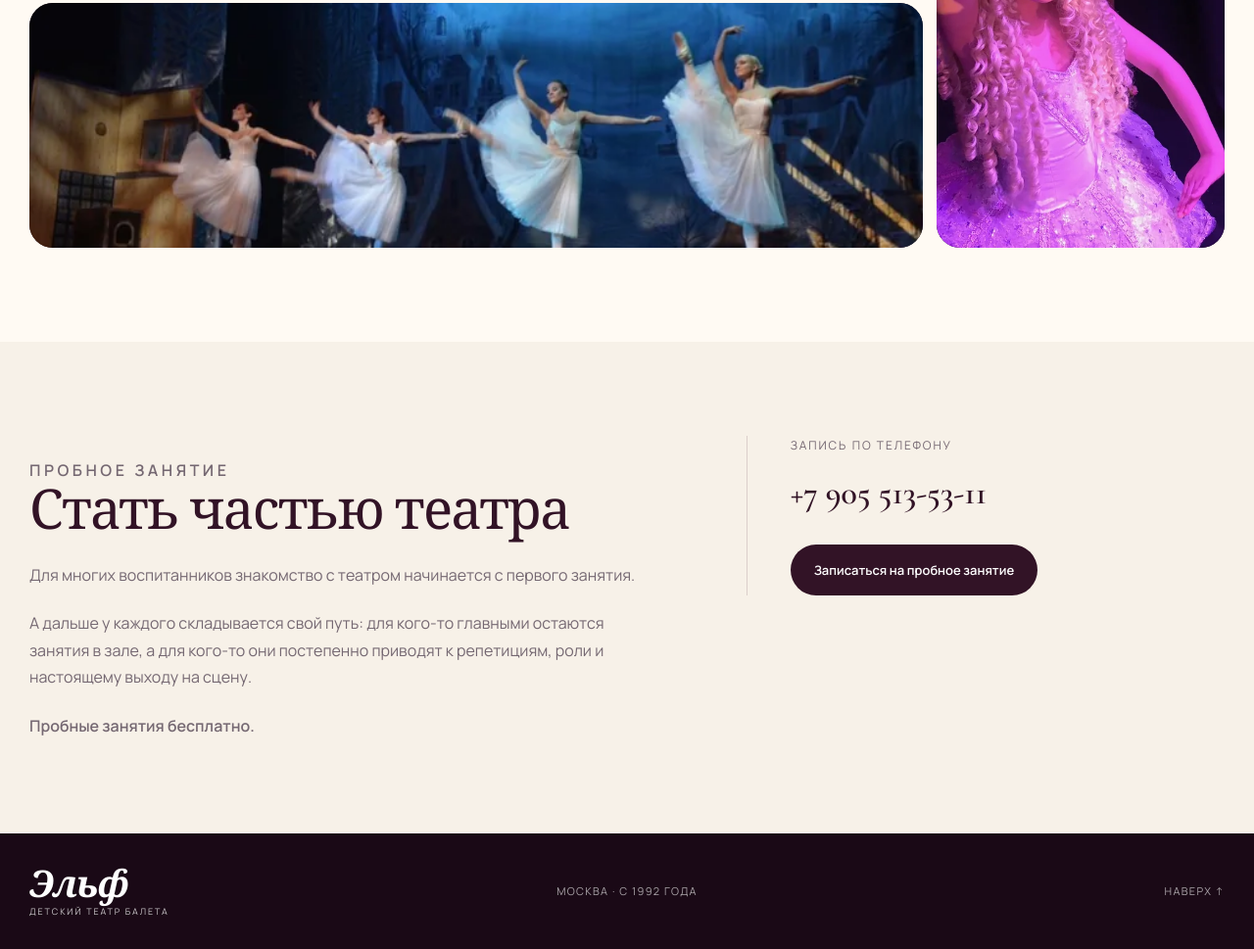
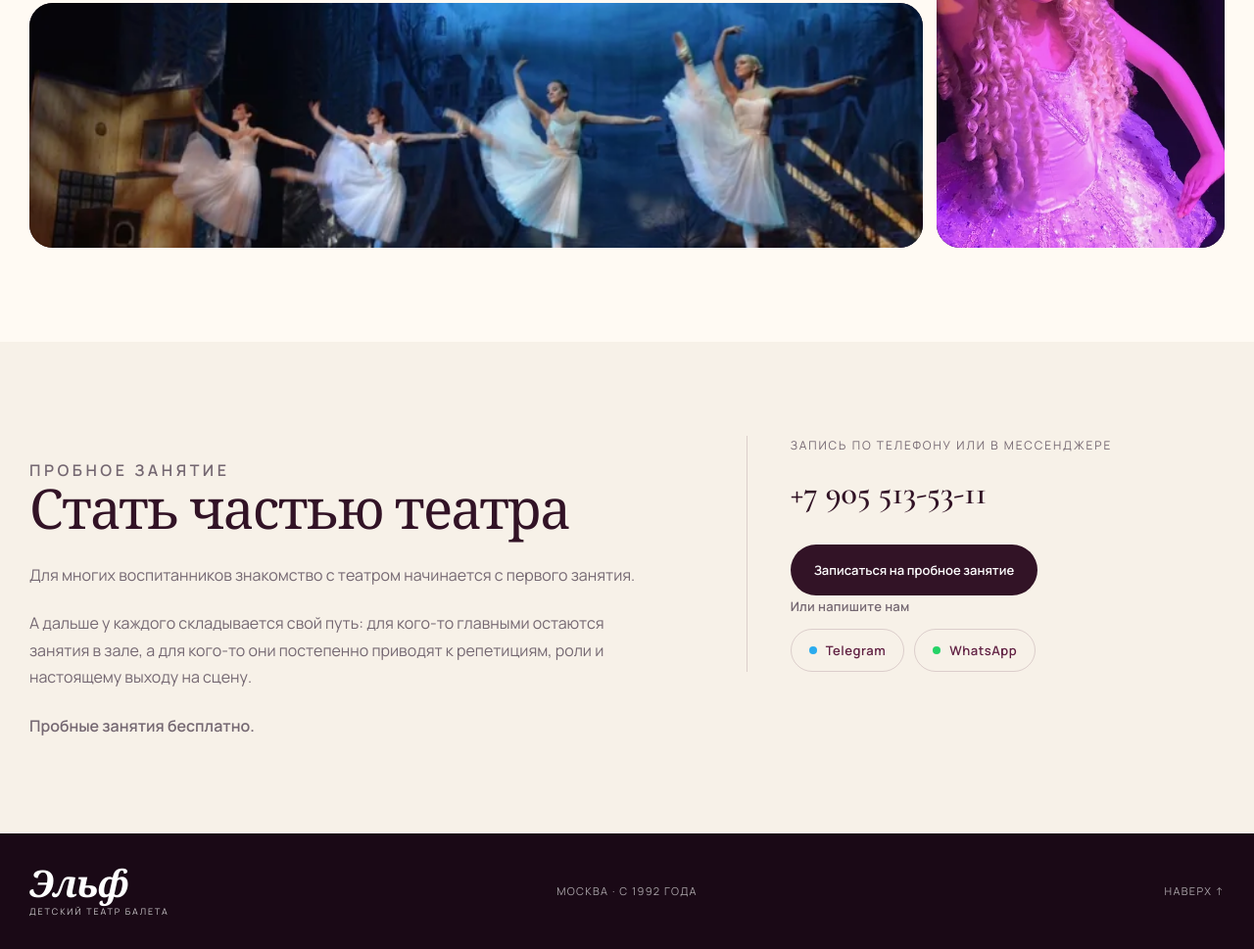
Before and after one commit to alexandershelepov-glitch/elf-ballet-theatre, a plain HTML site: page spektakli/index.html in a window 1280 px wide. Shown: the part 4661-5630 px from the top of the page at 98% size. Drawn offline with nearby package versions, Linux system fonts and the light colour scheme.

Commit message:
Add messenger buttons to performance pages

```diff
--- a/spektakli/index.html
+++ b/spektakli/index.html
@@ -250,9 +250,14 @@
           <p><strong>Пробные занятия бесплатно.</strong></p>
         </div>
         <div class="shows-cta__action">
-          <p>Запись по телефону</p>
+          <p>Запись по телефону или в мессенджере</p>
           <a class="shows-cta__phone" href="tel:+79055135311">+7 905 513-53-11</a>
           <a class="button button--dark" data-trial-form-open href="tel:+79055135311">Записаться на пробное занятие</a>
+          <p class="messenger-lead">Или напишите нам</p>
+          <div class="messenger-buttons">
+            <a class="messenger-button messenger-button--telegram" href="https://t.me/+79055135311" target="_blank" rel="noopener noreferrer" aria-label="Написать нам в Telegram"><span class="messenger-button__dot" aria-hidden="true"></span>Telegram</a>
+            <a class="messenger-button messenger-button--whatsapp" href="https://wa.me/79055135311?text=%D0%97%D0%B4%D1%80%D0%B0%D0%B2%D1%81%D1%82%D0%B2%D1%83%D0%B9%D1%82%D0%B5%21%20%D0%A5%D0%BE%D1%87%D1%83%20%D1%83%D0%B7%D0%BD%D0%B0%D1%82%D1%8C%20%D0%BE%20%D0%BF%D1%80%D0%BE%D0%B1%D0%BD%D0%BE%D0%BC%20%D0%B7%D0%B0%D0%BD%D1%8F%D1%82%D0%B8%D0%B8%20%D0%B2%20%D0%94%D0%B5%D1%82%D1%81%D0%BA%D0%BE%D0%BC%20%D1%82%D0%B5%D0%B0%D1%82%D1%80%D0%B5%20%D0%B1%D0%B0%D0%BB%D0%B5%D1%82%D0%B0%20%E2%80%9E%D0%AD%D0%BB%D1%8C%D1%84%E2%80%9C." target="_blank" rel="noopener noreferrer" aria-label="Написать нам в WhatsApp"><span class="messenger-button__dot" aria-hidden="true"></span>WhatsApp</a>
+          </div>
         </div>
       </div>
     </section>
--- a/styles.css
+++ b/styles.css
@@ -1225,7 +1225,7 @@ button{font:inherit}
 .shows-links a:hover{border-color:var(--plum-700);color:var(--plum-900)}
 
 .messenger-lead{margin:22px 0 0;font-size:13px;font-weight:600;color:rgba(50,19,38,.58)}
-.trial__action>p.messenger-lead,.direction-trial__action>p.messenger-lead{font-size:13px;font-weight:600;text-transform:none;letter-spacing:.02em}
+.trial__action>p.messenger-lead,.direction-trial__action>p.messenger-lead,.shows-cta__action>p.messenger-lead{font-size:13px;font-weight:600;text-transform:none;letter-spacing:.02em}
 .messenger-buttons{display:flex;flex-wrap:wrap;gap:10px;margin-top:12px}
 .messenger-button{display:inline-flex;align-items:center;gap:9px;padding:10px 18px;border:1px solid var(--line);border-radius:999px;font-size:13px;font-weight:600;letter-spacing:.04em;color:var(--plum-700);transition:.2s}
 .messenger-button:hover{border-color:var(--plum-700);color:var(--plum-900)}
```
Also changed, not shown: spektakli/shchelkunchik/index.html (+6 -1 lines), spektakli/spyashchaya-krasavitsa/index.html (+6 -1 lines), spektakli/zhar-ptitsa/index.html (+6 -1 lines).
